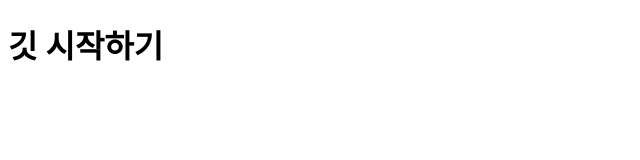
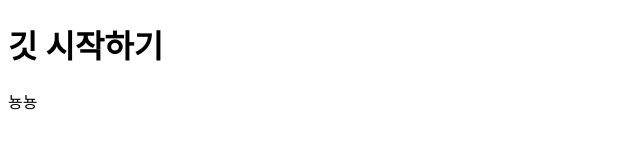
Before and after one commit to yujinimda/project, a plain HTML site: page index.html in a window 1280 px wide. Shown: the full height of the page, 0-640 px from the left. Drawn offline with Linux system fonts and the light colour scheme.

Commit message:
최종 수정

```diff
--- a/index.html
+++ b/index.html
@@ -7,5 +7,8 @@
 </head>
 <body>
     <h1>깃 시작하기</h1>
+    <div class="wrap">
+        뇽뇽
+    </div>
 </body>
 </html>
```
